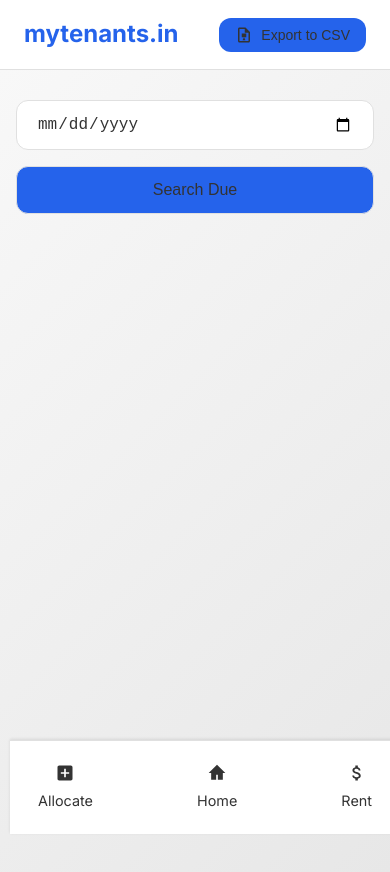
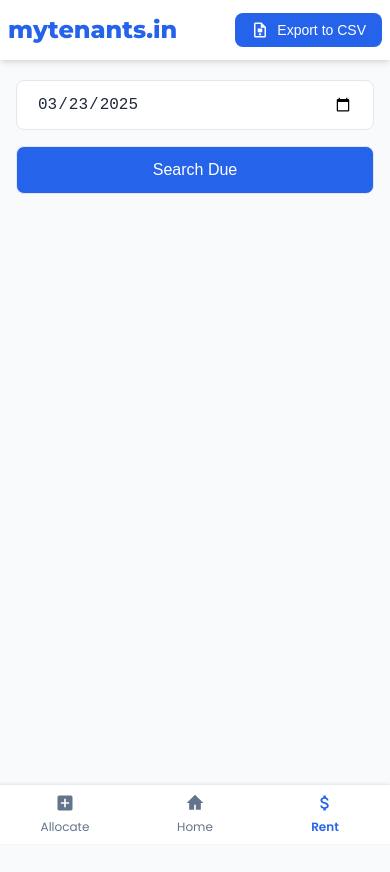
Before and after one commit to ankuji001/tenant-management-system, a plain HTML site: page tms/rent.html in a window 390 px wide. Drawn offline with Linux system fonts and the light colour scheme; no server answers.

Commit message:
Update rent.html

```diff
--- a/tms/rent.html
+++ b/tms/rent.html
@@ -5,45 +5,33 @@
     <meta name="viewport" content="width=device-width, initial-scale=1.0" />
     <title>Diamond PG - Rent Management</title>
     <link
-      href="https://fonts.googleapis.com/css2?family=Orbitron:wght@400;700&family=Audiowide&family=Inter:wght@300;400;600;700&display=swap"
+      href="https://fonts.googleapis.com/css2?family=Poppins:wght@300;400;500;600;700&family=Montserrat:wght@700;800&display=swap"
       rel="stylesheet"
     />
-    <script>
-        const buttons = document.querySelectorAll(".nav-button");
-
-        buttons.forEach(button => {
-            button.addEventListener("click", () => {
-                // Remove 'active' class from all buttons
-                buttons.forEach(btn => btn.classList.remove("active"));
-                // Add 'active' class to the clicked button
-                button.classList.add("active");
-            });
-        });
-    </script>
     <style>
      :root {
-        --space-base: 1rem;
-        --primary-gradient: linear-gradient(
-          135deg,
-          #f9f9f9 0%,
-          #e6e6e6 100%
-        ); /* Light gradient */
-        --accent-color: #4a90e2; /* Professional blue accent */
-        --accent-hover: #357abd; /* Darker blue for hover */
-        --text-primary: #333333; /* Dark text for contrast */
-        --text-secondary: #666666; /* Gray for secondary text */
-        --card-bg: #ffffff; /* White for cards */
-        --border-radius: 12px;
-        --border-color: #e0e0e0; /* Light border for contrast */
-        --status-occupied: #ff6b6b; /* Red for occupied */
-        --status-partial: #ffd166; /* Yellow for partially occupied */
-        --status-vacant: #4ecdc4; /* Green for vacant */
-        --input-bg: #ffffff; /* White for inputs */
-        --input-text: #333333; /* Dark text for inputs */
-        --button-bg: var(--accent-color); /* Blue for buttons */
-        --button-hover: var(--accent-hover); /* Darker blue for button hover */
-        --font-display: "Audiowide", sans-serif;
-        --font-body: "Inter", sans-serif;
+        --primary: #2563eb;
+        --primary-dark: #1d4ed8;
+        --primary-light: #dbeafe;
+        --secondary: #10b981;
+        --secondary-dark: #059669;
+        --danger: #ef4444;
+        --warning: #f59e0b;
+        --dark: #1e293b;
+        --gray: #64748b;
+        --light-gray: #e2e8f0;
+        --white: #ffffff;
+        --body-bg: #f8fafc;
+        --card-bg: #ffffff;
+        --border-radius: 0.5rem;
+        --shadow-sm: 0 1px 2px 0 rgba(0, 0, 0, 0.05);
+        --shadow: 0 4px 6px -1px rgba(0, 0, 0, 0.1),
+          0 2px 4px -1px rgba(0, 0, 0, 0.06);
+        --shadow-lg: 0 10px 15px -3px rgba(0, 0, 0, 0.1),
+          0 4px 6px -2px rgba(0, 0, 0, 0.05);
+        --font-family: 'Poppins', sans-serif;
+        --font-family-heading: 'Montserrat', sans-serif;
+        --transition: all 0.3s ease;
       }
       * {
         margin: 0;
@@ -52,327 +40,20 @@
       }
 
       body {
-        font-family: var(--font-body);
-        background: var(--primary-gradient);
-        color: var(--text-primary);
+        font-family: var(--font-family);
+        background-color: var(--body-bg);
+        color: var(--dark);
         min-height: 100vh;
         line-height: 1.6;
+        padding-bottom: 70px;
       }
-
-      header {
-        background: rgba(255, 255, 255, 0.9);
-        padding: var(--space-base) 0;
-        backdrop-filter: blur(12px);
-        position: fixed;
-        width: 100%;
-        top: 0;
-        z-index: 100;
-        border-bottom: 1px solid var(--border-color);
-      }
-
-      .header-content {
-        display: flex;
-        align-items: center;
-        justify-content: space-between;
-        max-width: 1200px;
-        margin: 0 auto;
-        padding: 0 var(--space-base);
-      }
-
-      /*  */
-
-      .management-container {
-        max-width: 1200px;
-        margin: 100px auto 2rem;
-        padding: 0 var(--space-base);
-      }
-
-      .controls-wrapper {
-        display: grid;
-        grid-template-columns: 1fr 200px;
-        gap: var(--space-base);
-        margin-bottom: 2rem;
-      }
-
-      input,
-      button {
-        width: 100%;
-        padding: 14px 20px;
-        border: 1px solid var(--border-color);
-        border-radius: var(--border-radius);
-        background: var(--card-bg);
-        color: var(--text-primary);
-        font-size: 1rem;
-        transition: all 0.3s cubic-bezier(0.4, 0, 0.2, 1);
-      }
-
-      input:focus {
-        outline: none;
-        border-color: var(--accent-color);
-        box-shadow: 0 0 0 3px rgba(124, 58, 237, 0.25);
-      }
-
-      button {
-        background:#2563EB;
-        cursor: pointer;
-        transition: all 0.3s ease;
-      }
-
-      button:hover {
-        background: var(--accent-hover);
-        transform: translateY(-2px);
-      }
-
-      #tenantList {
-        display: grid;
-        grid-template-columns: repeat(auto-fill, minmax(320px, 1fr));
-        gap: var(--space-base);
-        padding-bottom: 2rem;
-      }
-
-      .tenant-card {
-        background: var(--card-bg);
-        border-radius: var(--border-radius);
-        border: 1px solid var(--border-color);
-        backdrop-filter: blur(8px);
-        padding: 1.5rem;
-        transition: transform 0.3s ease, box-shadow 0.3s ease;
-      }
-
-      .tenant-card:hover {
-        transform: translateY(-4px);
-        box-shadow: 0 8px 24px rgba(0, 0, 0, 0.3);
-      }
-
-      .tenant-header {
-        display: flex;
-        justify-content: space-between;
-        align-items: center;
-        margin-bottom: 1rem;
-      }
-
-      .room-number {
-        font-weight: 600;
-        color: var(--accent-color);
-        letter-spacing: 0.05em;
-    }
-    /* .bottom-nav .nav-button.active {
-        background: var(--accent-color);
-        color: #ffffff;
-    } */
-    /*
-        .rent-status {
-            font-size: 0.75rem;
-            padding: 4px 10px;
-            border-radius: 20px;
-            font-weight: 600;
-            text-transform: uppercase;
-        } */
-
-      .unpaid {
-        background: var(--status-unpaid);
-      }
-
-      .paid {
-        background: var(--status-paid);
-      }
-
-      .tenant-details p {
-        color: var(--text-secondary);
-        margin-bottom: 0.75rem;
-      }
-
-      .tenant-actions {
-        display: flex;
-        gap: 0.75rem;
-        margin-top: 1.5rem;
-      }
-
-      .action-btn {
-        flex: 1;
-        padding: 10px 16px;
-        border-radius: 8px;
-        display: flex;
-        align-items: center;
-        justify-content: center;
-        gap: 8px;
-      }
-
-      .call-btn {
-        background: rgba(255, 255, 255, 0.1);
-      }
-
-      .call-btn:hover {
-        background: var(--accent-color);
-      }
-
-      .pay-btn {
-        background: var(--status-paid);
-      }
-
-      .pay-btn:hover {
-        background: #0d946a;
-      }
-
-      .status-message {
-        text-align: center;
-        padding: 1rem;
-        color: var(--text-secondary);
-      }
-
-      @media (max-width: 768px) {
-        .controls-wrapper {
-          grid-template-columns: 1fr;
-        }
-
-        .tenant-actions {
-          flex-direction: column;
-        }
-      }
-      .bottom-nav {
-        position: fixed;
-        bottom: 0;
-        left: 0;
-        width: 100%;
-        background: rgba(255, 255, 255, 0.9);
-        backdrop-filter: blur(12px);
-        display: flex;
-        justify-content: space-between;
-        align-items: center;
-        padding: 10px 20px;
-        border-top: 1px solid var(--border-color);
-        z-index: 100;
-      }
-      .top-nav {
-        display: flex;
-        align-items: center;
-        gap: var(--space-base);
-      }
-      .top-nav .nav-button {
-        padding: 8px 16px;
-        border-radius: 8px;
-        background: transparent;
-        border: 1px solid var(--border-color);
-        color: var(--text-primary);
-        font-family: var(--font-body);
-        cursor: pointer;
-        transition: all 0.3s ease;
-        display: flex;
-        align-items: center;
-        gap: 8px;
-      }
-
-      .top-nav .nav-button:hover {
-        background: rgba(74, 144, 226, 0.1);
-      }
-
-      .top-nav .nav-button.active {
-        background: var(--accent-color);
-        color: #ffffff;
-      }
-      .nav-button {
-        padding: 12px 24px;
-        border-radius: 12px;
-        background: transparent;
-        border: none;
-        color: var(--text-primary);
-        font-family: var(--font-body);
-        cursor: pointer;
-        transition: all 0.3s ease;
-        display: flex;
-        align-items: center;
-        gap: 8px;
-      }
-
-      .bottom-nav {
-        position: fixed;
-        bottom: 0;
-        left: 0;
-        width: 100%;
-        background-color:white;
-        box-shadow: 0 -1px 3px rgba(0, 0, 0, 0.1);
-        display: flex;
-        z-index: 100;
-      }
-
-      .nav-button {
-  display: flex;
-  flex-direction: column;
-  align-items: center;
-  gap: 4px;
-  text-decoration: none;
-  padding: 8px ;
-  padding-inline: 300px;
-  border-radius: 8px;
-  transition: all 0.3s ease;
-  color:var(--primary) ;
-
-}
-
-.nav-button svg {
-  margin-bottom: 2px;
-}
-.bottom-nav .nav-button:hover {
-        background: rgb(0, 110, 255);
-        color: white;
-      }
-      .nav-item.active {
-        color: blue;
-
-      }
-
-      .nav-button.nav-item.active {
-        width: 20px;
-        height: 20px;
-        fill: currentColor;
-
-      }
-      .nav-button:hover {
-        background: rgba(255, 255, 255, 0.1);
-      }
-      .dropdown-menu {
-        display: none;
-        position: relative;
-      }
-      .dropdown-toggle {
-        display: none;
-        background: transparent;
-        border: 1px solid var(--border-color);
-        border-radius: 8px;
-        padding: 8px 16px;
-        color: var(--text-primary);
-        font-family: var(--font-body);
-        cursor: pointer;
-        transition: all 0.3s ease;
-      }
-      /* .nav-button.active {
-        background: var(--accent-color);
-    } */
-
-      @media (max-width: 768px) {
-        .bottom-nav {
-          bottom: 10px;
-          left: 10px;
-          right: 10px;
-          padding: 0.75rem;
-        }
-
-        .nav-button {
-          padding: 10px 16px;
-          font-size: 0.9rem;
-        }
-      }
-      .management-container {
-        padding-bottom: 100px !important;
-      }
-
 
       .header {
         position: fixed;
         top: 0;
         left: 0;
         width: 100%;
-        background-color: white;
+        background-color: var(--white);
         box-shadow: var(--shadow);
         z-index: 100;
         height: 70px;
@@ -383,24 +64,20 @@
         justify-content: space-between;
         align-items: center;
         height: 100%;
-        padding: 0 1.5rem;
+        padding: 0 1rem;
+        max-width: 1700px;
+        margin: 0 auto;
       }
 
       .logo {
         font-family: var(--font-family-heading);
         font-size: 1.5rem;
         font-weight: 800;
-        color: #2563EB;
+        color: var(--primary);
         text-decoration: none;
         display: flex;
         align-items: center;
         gap: 0.5rem;
-      }
-
-      .logo-icon {
-        width: 32px;
-        height: 32px;
-        fill: var(--primary);
       }
 
       .header-actions {
@@ -426,12 +103,12 @@
       }
 
       .btn-primary {
-        background-color: #2563EB;
+        background-color: var(--primary);
         color: var(--white);
       }
 
       .btn-primary:hover {
-        background-color: #2563EB;
+        background-color: var(--primary-dark);
       }
 
       .btn-icon {
@@ -440,15 +117,197 @@
         fill: currentColor;
       }
 
+      .management-container {
+        max-width: 1200px;
+        margin: 100px auto 2rem;
+        padding: 0 1rem;
+      }
+
+      .controls-wrapper {
+        display: grid;
+        grid-template-columns: 1fr 200px;
+        gap: 1rem;
+        margin-bottom: 2rem;
+      }
+
+      input,
+      button {
+        width: 100%;
+        padding: 14px 20px;
+        border: 1px solid var(--light-gray);
+        border-radius: var(--border-radius);
+        background: var(--card-bg);
+        color: var(--dark);
+        font-size: 1rem;
+        transition: var(--transition);
+      }
+
+      input:focus {
+        outline: none;
+        border-color: var(--primary);
+        box-shadow: 0 0 0 3px rgba(37, 99, 235, 0.25);
+      }
+
+      button {
+        background: var(--primary);
+        color: var(--white);
+        cursor: pointer;
+        transition: var(--transition);
+      }
+
+      button:hover {
+        background: var(--primary-dark);
+        transform: translateY(-2px);
+      }
+
+      #tenantList {
+        display: grid;
+        grid-template-columns: repeat(auto-fill, minmax(320px, 1fr));
+        gap: 1rem;
+        padding-bottom: 2rem;
+      }
+
+      .tenant-card {
+        background: var(--card-bg);
+        border-radius: var(--border-radius);
+        border: 1px solid var(--light-gray);
+        box-shadow: var(--shadow);
+        padding: 1.5rem;
+        transition: var(--transition);
+      }
+
+      .tenant-card:hover {
+        transform: translateY(-4px);
+        box-shadow: var(--shadow-lg);
+      }
+
+      .tenant-header {
+        display: flex;
+        justify-content: space-between;
+        align-items: center;
+        margin-bottom: 1rem;
+      }
+
+      .room-number {
+        font-weight: 600;
+        color: var(--primary);
+        letter-spacing: 0.05em;
+      }
+
+      .tenant-details p {
+        color: var(--gray);
+        margin-bottom: 0.75rem;
+      }
+
+      .tenant-actions {
+        display: flex;
+        gap: 0.75rem;
+        margin-top: 1.5rem;
+      }
+
+      .action-btn {
+        flex: 1;
+        padding: 10px 16px;
+        border-radius: var(--border-radius);
+        display: flex;
+        align-items: center;
+        justify-content: center;
+        gap: 8px;
+        background-color: var(--primary);
+        color: var(--white);
+        border: none;
+        cursor: pointer;
+        transition: var(--transition);
+      }
+
+      .call-btn:hover {
+        background: var(--primary-dark);
+      }
+
+      .pay-btn {
+        background: var(--secondary);
+      }
+
+      .pay-btn:hover {
+        background: var(--secondary-dark);
+      }
+
+      .status-message {
+        text-align: center;
+        padding: 1rem;
+        color: var(--gray);
+      }
+
+      /* Bottom Navigation */
+      .bottom-nav {
+        position: fixed;
+        bottom: 0;
+        left: 0;
+        width: 100%;
+        background-color: var(--white);
+        box-shadow: 0 -1px 3px rgba(0, 0, 0, 0.1);
+        display: flex;
+        z-index: 100;
+      }
+
+      .nav-button {
+        flex: 1;
+        display: flex;
+        flex-direction: column;
+        align-items: center;
+        justify-content: center;
+        gap: 4px;
+        text-decoration: none;
+        padding: 8px 0;
+        border-radius: 0;
+        transition: var(--transition);
+        color: var(--gray);
+        font-size: 0.75rem;
+      }
+
+      .nav-button svg {
+        width: 20px;
+        height: 20px;
+        fill: currentColor;
+      }
+
+      .bottom-nav .nav-button:hover {
+        background: rgba(37, 99, 235, 0.1);
+        color: var(--primary);
+      }
+
+      .nav-button.active {
+        color: var(--primary);
+        font-weight: 600;
+      }
+
+      @media (max-width: 768px) {
+        .controls-wrapper {
+          grid-template-columns: 1fr;
+        }
+
+        .tenant-actions {
+          flex-direction: column;
+        }
+
+        .header-container {
+          padding: 0 0.5rem;
+        }
+
+        .header {
+          height: 60px;
+        }
+
+        .management-container {
+          margin-top: 80px;
+        }
+      }
     </style>
   </head>
   <body>
     <header class="header">
       <div class="header-container">
         <a href="/" class="logo">
-            <!-- <svg class="logo-icon" viewBox="0 0 24 24">
-              <path d="M10,20V14H14V20H19V12H22L12,3L2,12H5V20H10Z" />
-            </svg> -->
           mytenants.in
         </a>
         <div class="header-actions">
@@ -461,6 +320,7 @@
         </div>
       </div>
     </header>
+
     <div class="management-container">
       <div class="controls-wrapper">
         <input type="date" id="searchDate" />
@@ -468,6 +328,28 @@
       </div>
       <div id="tenantList"></div>
     </div>
+
+    <!-- Bottom Navigation -->
+    <nav class="bottom-nav">
+      <a class='nav-button' href='allocate.html'>
+        <svg width="20" height="20" viewBox="0 0 24 24" fill="currentColor">
+          <path d="M19 3H5c-1.1 0-2 .9-2 2v14c0 1.1.9 2 2 2h14c1.1 0 2-.9 2-2V5c0-1.1-.9-2-2-2zm-2 10h-4v4h-2v-4H7v-2h4V7h2v4h4v2z"/>
+        </svg>
+        Allocate
+      </a>
+      <a class='nav-button' href='index.html'>
+        <svg width="20" height="20" viewBox="0 0 24 24" fill="currentColor">
+          <path d="M12 2L2 12h3v8h6v-6h2v6h6v-8h3L12 2z"/>
+        </svg>
+        Home
+      </a>
+      <a class='nav-button active' href='rent.html'>
+        <svg width="20" height="20" viewBox="0 0 24 24" fill="currentColor">
+          <path d="M11.8,10.9c-2.27-0.59-3-1.2-3-2.15c0-1.09,1.01-1.85,2.7-1.85c1.78,0,2.44,0.85,2.5,2.1h2.21c-0.07-1.72-1.12-3.3-3.21-3.81V3h-3v2.16c-1.94,0.42-3.5,1.68-3.5,3.61c0,2.31,1.91,3.46,4.7,4.13c2.5,0.6,3,1.48,3,2.41c0,0.69-0.49,1.79-2.7,1.79c-2.06,0-2.87-0.92-2.98-2.1h-2.2c0.12,2.19,1.76,3.42,3.68,3.83V21h3v-2.15c1.95-0.37,3.5-1.5,3.5-3.55C16.5,12.46,14.07,11.49,11.8,10.9z"/>
+        </svg>
+        Rent
+      </a>
+    </nav>
 
     <script type="module">
         import { initializeApp } from "https://www.gstatic.com/firebasejs/11.3.1/firebase-app.js";
@@ -583,28 +465,8 @@
         });
 
         // Initial load with today's date
+        document.getElementById("searchDate").value = formatDate(new Date());
         getRentDueTenants(formatDate(new Date()));
     </script>
-    <!-- Bottom Navigation Bar -->
-    <nav class="bottom-nav">
-        <a class='nav-button' href='allocate.html'>
-          <svg width="20" height="20" viewBox="0 0 24 24" fill="currentColor">
-            <path d="M19 3H5c-1.1 0-2 .9-2 2v14c0 1.1.9 2 2 2h14c1.1 0 2-.9 2-2V5c0-1.1-.9-2-2-2zm-2 10h-4v4h-2v-4H7v-2h4V7h2v4h4v2z"/>
-          </svg>
-          Allocate
-        </a>
-        <a class='nav-button active' href='index.html'>
-          <svg width="20" height="20" viewBox="0 0 24 24" fill="currentColor">
-            <path d="M12 2L2 12h3v8h6v-6h2v6h6v-8h3L12 2z"/>
-          </svg>
-          Home
-        </a>
-        <a class='nav-button' href='rent.html'>
-          <svg width="20" height="20" viewBox="0 0 24 24" fill="currentColor">
-            <path d="M11.8,10.9c-2.27-0.59-3-1.2-3-2.15c0-1.09,1.01-1.85,2.7-1.85c1.78,0,2.44,0.85,2.5,2.1h2.21c-0.07-1.72-1.12-3.3-3.21-3.81V3h-3v2.16c-1.94,0.42-3.5,1.68-3.5,3.61c0,2.31,1.91,3.46,4.7,4.13c2.5,0.6,3,1.48,3,2.41c0,0.69-0.49,1.79-2.7,1.79c-2.06,0-2.87-0.92-2.98-2.1h-2.2c0.12,2.19,1.76,3.42,3.68,3.83V21h3v-2.15c1.95-0.37,3.5-1.5,3.5-3.55C16.5,12.46,14.07,11.49,11.8,10.9z"/>
-          </svg>
-          Rent
-        </a>
-      </nav>
   </body>
 </html>
```
Lines whose indentation alone changed are shown as unchanged.
